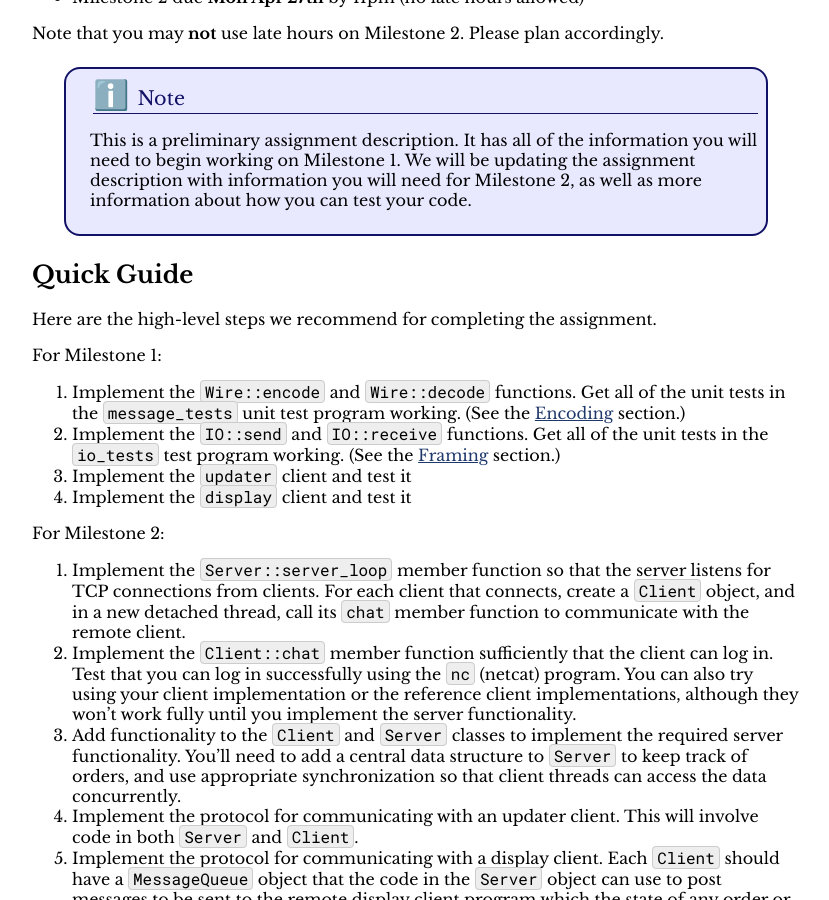
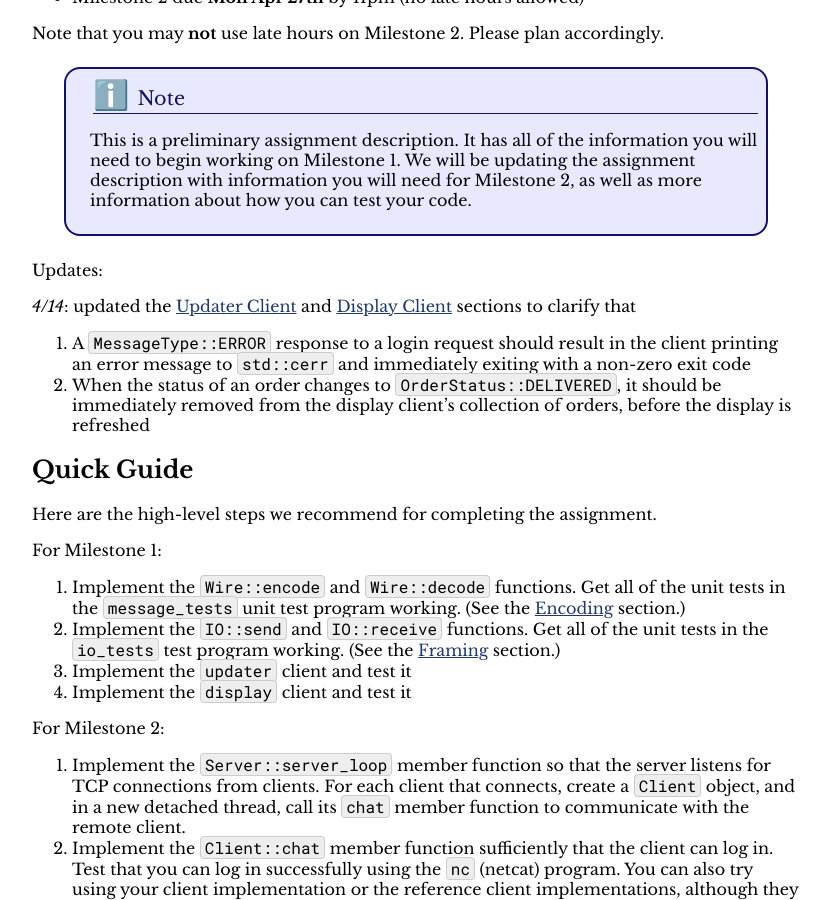
Before and after one commit to jhucsf/spring2026, a Jekyll site: the page built from assign/assign05.md, in a window 1280 px wide and 900 px high, scrolled down 318 px. Shown: the whole window, without its empty margins (224-1053 px from the left). Built offline with Jekyll 4.4.1, drawn with Linux system fonts in a browser that asks for light colours; some of the changed text lies outside the part shown.

Commit message:
clarifications about client behavior

```diff
--- a/assign/assign05.md
+++ b/assign/assign05.md
@@ -24,6 +24,18 @@ description with information you will need for Milestone 2, as well as
 more information about how you can test your code.
   </div>
 </div>
+
+Updates:
+
+*4/14*: updated the [Updater Client](#the-updater-client) and
+[Display Client](#the-display-client) sections to clarify that
+
+  1. A `MessageType::ERROR` response to a login request should
+     result in the client printing an error message to `std::cerr`
+     and immediately exiting with a non-zero exit code
+  2. When the status of an order changes to `OrderStatus::DELIVERED`,
+     it should be immediately removed from the display client's
+     collection of orders, before the display is refreshed
 
 ## Quick Guide
 
@@ -465,7 +477,7 @@ Error: <i>error text</i>
 </pre></div>
 
 to `std::cerr` where *error text* is the string payload of the `MessageType::ERROR`
-message received from the server.
+message received from the server, and immediately exit with a non-zero exit code.
 
 The command loop works as follows. The client prints the prompt "`> `" and
 reads a line of text, which is the command name. Commands are handled as follows:
@@ -631,6 +643,13 @@ and then refresh the display by printing the information in all orders.
 The orders should be printed in increasing order by order id. (Hint: using a
 `std::map` to manage the collection of current orders will make this easy.)
 
+As a special case, if the display client receives a
+`MessageType::DISP_ORDER_UPDATE` message changing the status of an
+order to `OrderStatus::DELIVERED`, the order should be removed from
+the collection of orders before the display is refreshed.
+In other words, when the status of an order changes to delivered,
+it immediately disappears from the display.
+
 The format for printing each order is as follows.
 
 To begin printing an order, print (to `std::cout`) a line of the form
```
Also changed, not shown: index.md (+2 -0 lines).
